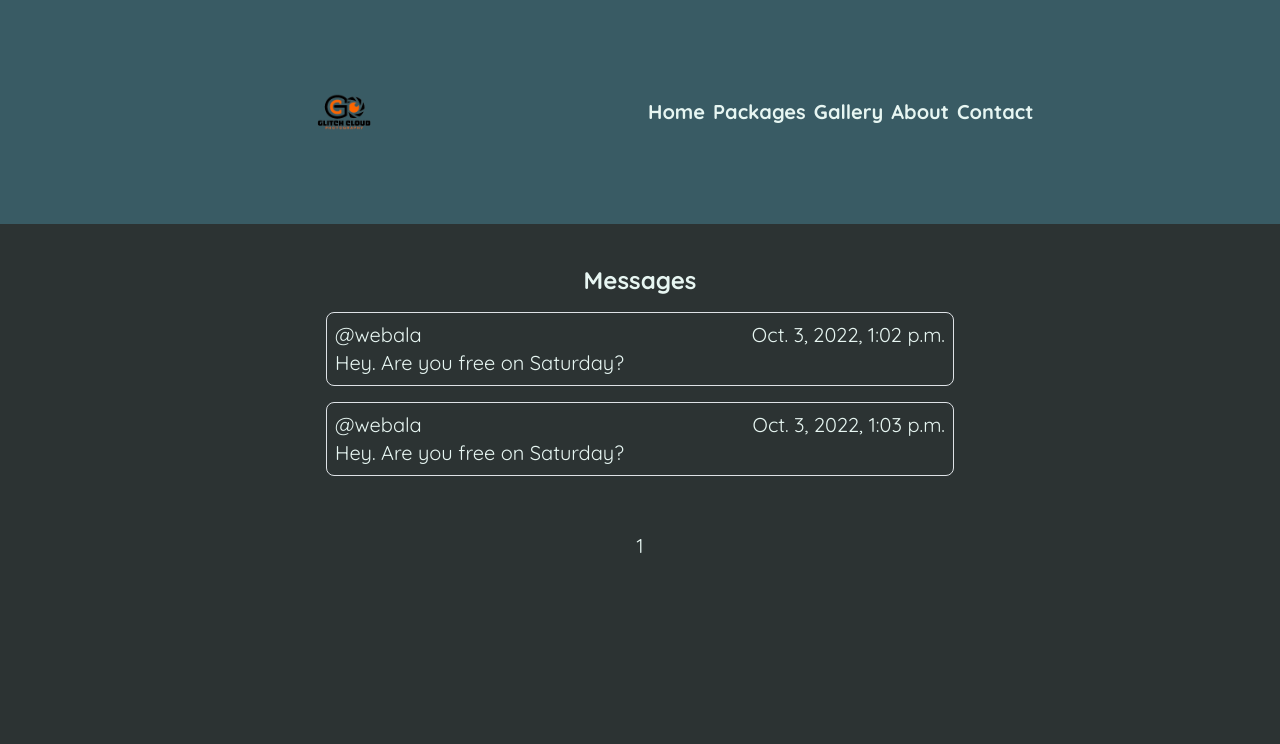
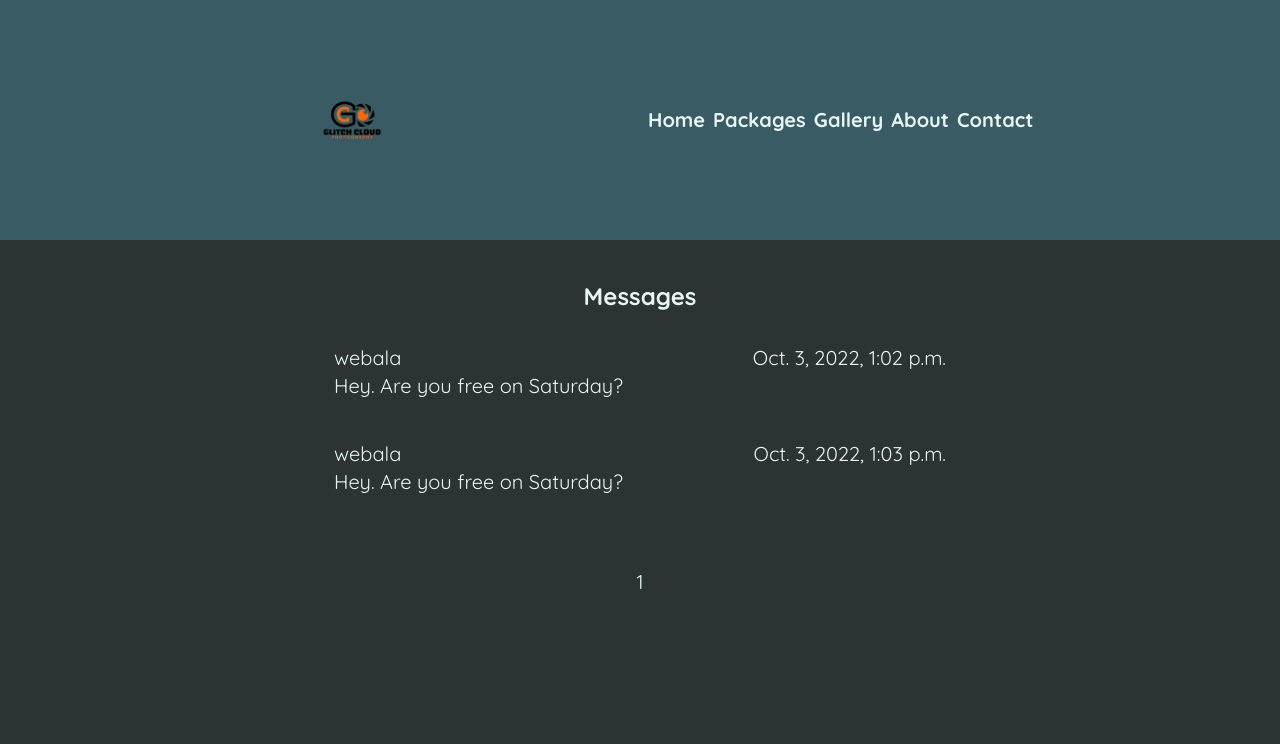
Before and after one commit to webala/mosh-photograpy, a Django app: page /dashboard/messages in a window 1280 px wide. Shown: the top 744 px of the page. Run offline with Django 4.2, Linux system fonts and the light colour scheme; data comes from the database, SQL or seed files in the repository; both versions use the stored data as it was after the commit; some libraries are stand-ins or nearby versions; some web fonts are replaced.

Commit message:
REFACTOR: navigatioin

```diff
--- a/dashboard/templates/client.html
+++ b/dashboard/templates/client.html
@@ -1,7 +1,7 @@
 {% extends 'base.html' %}
 
 {% block content %}
-<section class="client-detail">
+<section class="client-detail min-h-screen">
     <div>
         <h1>{{client.first_name}} {{client.last_name}}</h1>
         <p>{{client.phone}}</p>
--- a/dashboard/templates/messages.html
+++ b/dashboard/templates/messages.html
@@ -11,15 +11,15 @@
         {% else %}
         <div class="w-full md:w-1/2">
             {% for message in client_messages %}
-            <a href="/dashboard/message/{{message.id}}">
-                <div
-                    class="flex flex-col text-xl w-full border my-3 p-2 hover:cursor-pointer border-backgroundSecondary rounded-lg {% if not message.read %} text-textSecondary {% else %} text-textPrimary {% endif %}">
+            <a href="/dashboard/message/{{message.id}}" class="hover:text-black">
+                <div {% if message.read %} class="rounded-lg my-4 p-2" {% else %}
+                    class="border-2 border-blue-500 hover:border transition duration-300 ease-in-out rounded-lg my-4 p-2" {% endif %}>
                     <div class="flex justify-between">
-                        <p>@{{message.name}}</p>
+                        <p>{{message.name}}</p>
                         <p>{{message.date}}</p>
                     </div>
                     <div>
-                        <p>{{message.message}}</p>
+                        <p class="truncate">{{message.message}}</p>
                     </div>
                 </div>
             </a>
--- a/dashboard/urls.py
+++ b/dashboard/urls.py
@@ -45,4 +45,5 @@ urlpatterns = [
     path("shoot/complete", set_shoot_complete, name="set-shoot-complete"),
     path("transaction/<pk>", TransactionDetail.as_view(), name="transaction-detail"),
     path("clients", ClientList.as_view(), name="client-list"),
+    path("client/<int:pk>", ClientDetail.as_view(), name="client-detail"),
 ]
--- a/dashboard/views.py
+++ b/dashboard/views.py
@@ -156,6 +156,7 @@ class MessageDetail(DetailView):
     template_name: str = "message.html"
     context_object_name: str = "client_message"
 
+
     def get_context_data(self, **kwargs):
         context =  super().get_context_data(**kwargs)
         message = super().get_object()
@@ -164,6 +165,15 @@ class MessageDetail(DetailView):
         reply_form = MyMessageForm()
         context['form'] = reply_form
         return context
+
+
+    def get_object(self, queryset=None):
+        message =  super().get_object(queryset)
+        if not message.read:
+            message.read = True
+            message.save()
+
+        return message
 
 
 @api_view(["POST"])
@@ -197,6 +207,6 @@ def send_my_message(request):
                 replied_message=replied_message,
                 message=message
             )
-            return Response({'message': 'Reply sent.'})
+            return Response({'message': 'Message sent.'}, 200)
         else:
-            return Response({"message": "Message does not exist"})
+            return Response({"message": "Message does not exist"}, 404)
--- a/shop/templates/home.html
+++ b/shop/templates/home.html
@@ -171,10 +171,10 @@
         </div>
     </section>
 
-    <section class="contact px-10 xl:px-32  mt-20">
+    <section class="contact px-10 xl:px-32  mt-20 w-full">
         <h1 class="font-semibold text-2xl my-5 text-textSecondary">Contact</h1>
         <div class="flex flex-col items-start">
-            <form action="/dashboard/message/create" method="post">{% csrf_token %}
+            <form action="/dashboard/message/create" class="w-full" method="post">{% csrf_token %}
                 {% for field in message_form %}
                 <div class="field flex flex-col font-bold text-xl my-2">
                     {{ field.errors }}
--- a/shop/utils.py
+++ b/shop/utils.py
@@ -106,7 +106,7 @@ def initiate_stk_push(phone, amount):
         "PartyA": phone,
         "PartyB": "174379",
         "PhoneNumber": phone,
-        "CallBackURL": "https://92d3-41-90-36-160.in.ngrok.io/stk_callback",
+        "CallBackURL": "https://962a-102-219-208-82.in.ngrok.io/stk_callback",
         "AccountReference": "GLITCH CLOUD PHOTOGRAPHY",
         "TransactionDesc": "Make Payment",
     }
--- a/static/js/main.js
+++ b/static/js/main.js
@@ -15,6 +15,8 @@ function getCookie(name) {
 }
 const csrftoken = getCookie('csrftoken');
 
+
+//This function sends data to the backend
 const postData = async (data, endpoint) => {
     const res = await fetch(endpoint, {
         method: 'POST',
@@ -30,3 +32,11 @@ const postData = async (data, endpoint) => {
     const jsonResponse = await res.json()
     return jsonResponse
 }
+
+//Navigatio toggle functionality
+const nav = document.querySelector('.nav-items')
+const navBtn = document.querySelector('.nav-btn')
+
+navBtn.addEventListener('click', () => {
+    nav.classList.toggle('active')
+})
--- a/studio/settings.py
+++ b/studio/settings.py
@@ -26,7 +26,7 @@ SECRET_KEY = "django-insecure-&hdd22v1)9ivn%adt89(b)glpydldsx2aer^5+@4$)vdf1g4l0
 # SECURITY WARNING: don't run with debug turned on in production!
 DEBUG = True
 
-ALLOWED_HOSTS = ["localhost", "92d3-41-90-36-160.in.ngrok.io"]
+ALLOWED_HOSTS = ["localhost", "962a-102-219-208-82.in.ngrok.io"]
 
 # Daraja API configurations
 BUSINESS_SHORT_CODE = 174379
--- a/theme/static/css/dist/styles.css
+++ b/theme/static/css/dist/styles.css
@@ -985,8 +985,8 @@ select {
   width: 14rem;
 }
 
-.w-2\/3 {
-  width: 66.666667%;
+.w-1\/4 {
+  width: 25%;
 }
 
 .table-auto {
@@ -1008,23 +1008,6 @@ select {
 .animate-pulse {
   -webkit-animation: pulse 2s cubic-bezier(0.4, 0, 0.6, 1) infinite;
           animation: pulse 2s cubic-bezier(0.4, 0, 0.6, 1) infinite;
-}
-
-@-webkit-keyframes spin {
-  to {
-    transform: rotate(360deg);
-  }
-}
-
-@keyframes spin {
-  to {
-    transform: rotate(360deg);
-  }
-}
-
-.animate-spin {
-  -webkit-animation: spin 1s linear infinite;
-          animation: spin 1s linear infinite;
 }
 
 @-webkit-keyframes bounce {
@@ -1060,6 +1043,23 @@ select {
           animation: bounce 1s infinite;
 }
 
+@-webkit-keyframes spin {
+  to {
+    transform: rotate(360deg);
+  }
+}
+
+@keyframes spin {
+  to {
+    transform: rotate(360deg);
+  }
+}
+
+.animate-spin {
+  -webkit-animation: spin 1s linear infinite;
+          animation: spin 1s linear infinite;
+}
+
 .cursor-pointer {
   cursor: pointer;
 }
@@ -1112,14 +1112,16 @@ select {
   gap: 1rem;
 }
 
+.truncate {
+  overflow: hidden;
+  text-overflow: ellipsis;
+  white-space: nowrap;
+}
+
 .rounded-lg {
   border-radius: 0.5rem;
 }
 
-.rounded-xl {
-  border-radius: 0.75rem;
-}
-
 .rounded {
   border-radius: 0.25rem;
 }
--- a/theme/templates/base.html
+++ b/theme/templates/base.html
@@ -41,14 +41,14 @@
 		</div>
 		<div class="curtain fixed w-full h-screen bg-slate-600 opacity-30"></div> -->
 
-		<header class="text-textPrimary bg-backgroundSecondary relative">
-			<div class="flex justify-between items-center py-4 px-10 md:px-32 xl:px-64 z-10 nav">
-				<div class="logo flex flex-col items-center italic">
-					<img class="w-44" src="{% static 'images/logo/logo-main.png' %}" alt="logo">
+		<header class="text-textPrimary w-full bg-backgroundSecondary relative">
+			<div class="flex justify-between items-center w-full py-4 px-10 md:px-32 xl:px-64 z-10 nav relative">
+				<div class="logo flex flex-col items-center italic w-1/4">
+					<img class="w-full" src="{% static 'images/logo/logo-main.png' %}" alt="logo">
 					<!-- <h1 class="text-xl text-textSecondary">Glitch Cloud Photography</h1> -->
 				</div>
 
-				<div class="nav-items w-1/2 font-bold">
+				<div class="nav-items md:w-1/2 font-bold flex items-center">
 					<ul class="flex justify-evenly">
 						<li
 							class="text-xl ml-2 hover:text-textSecondary hover:scale-110 transition duration-300 ease-in cursor-pointer">
@@ -71,6 +71,9 @@
 							Contact
 						</li>
 					</ul>
+					<div class="nav-btn">
+						<i class="fa-solid fa-bars"></i>
+					</div>
 				</div>
 			</div>
 		</header>
@@ -126,7 +129,7 @@
 			integrity="sha384-A3rJD856KowSb7dwlZdYEkO39Gagi7vIsF0jrRAoQmDKKtQBHUuLZ9AsSv4jD4Xa" crossorigin="anonymous"
 			defer></script>
 
-			<script src="{% static 'js/main.js' %}"></script>
+		<script src="{% static 'js/main.js' %}"></script>
 	</body>
 
 </html>
```
Also changed, not shown: other parts of theme/static/css/dist/styles.css (+63 -70 lines), dashboard/templates/dashboard.html (+9 -15 lines), static/css/style.css (+35 -0 lines), db.sqlite3.
